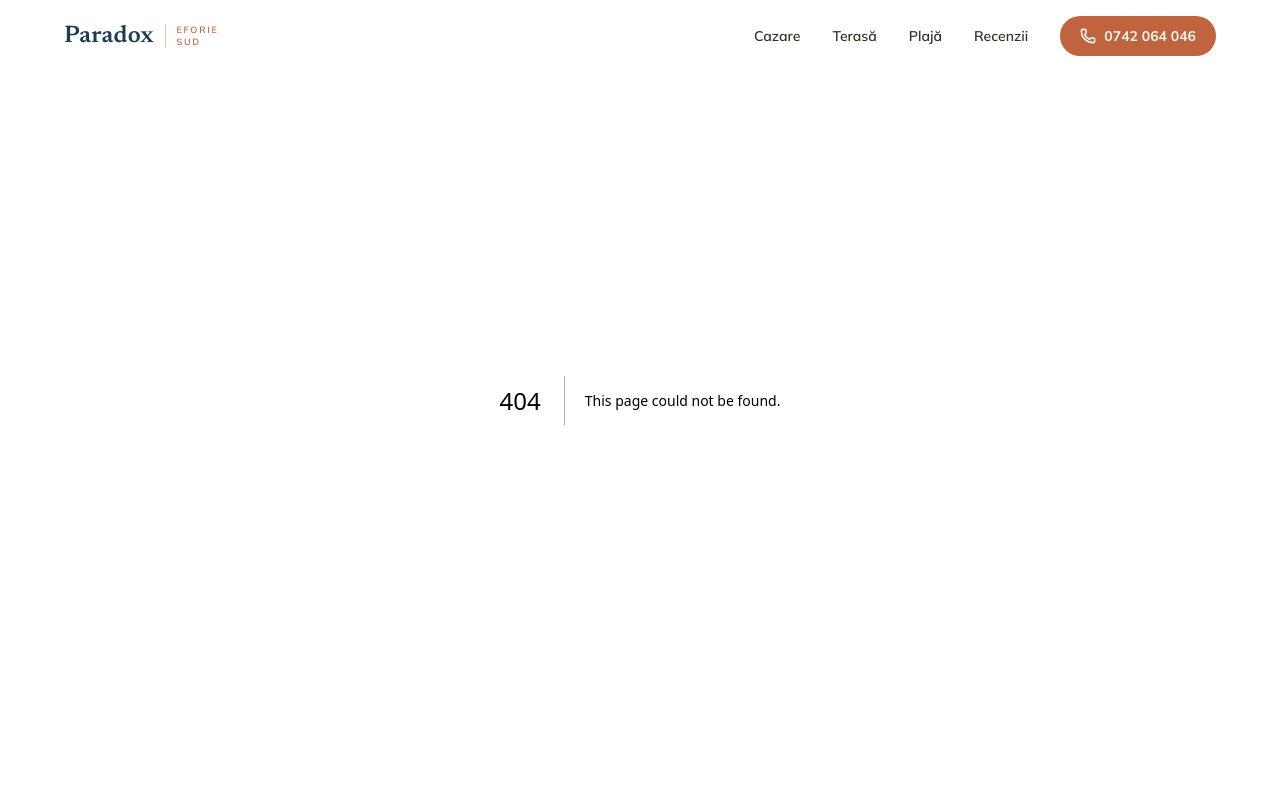
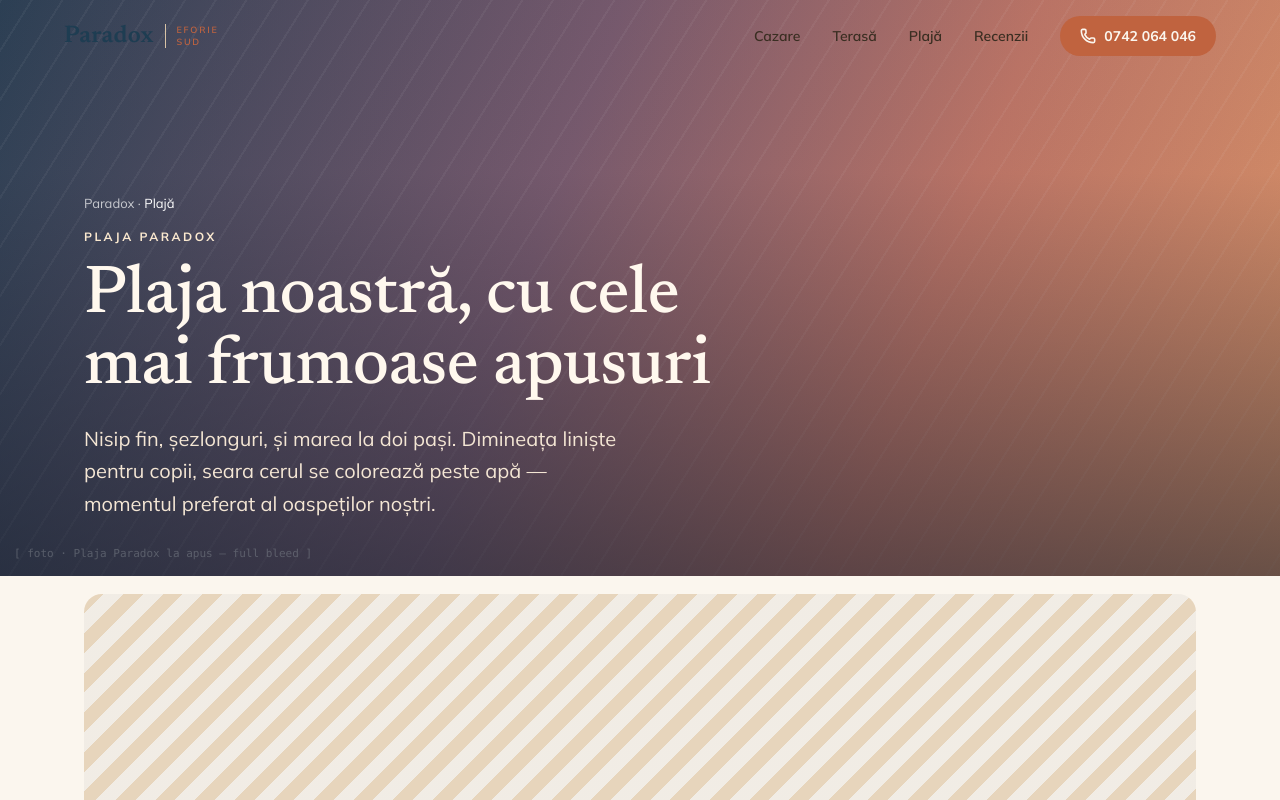
Before and after one commit to alexvieru1/paradox-eforie, a Next.js app: page /plaja in a window 1280 px wide. Before the commit this address had no page. Shown: the top 800 px of the page. Built offline with nearby package versions, Linux system fonts and the light colour scheme.

Commit message:
feat: add Plaja Paradox page (/plaja)
Co-Authored-By: Claude Opus 4.8 <noreply@anthropic.com>
Claude-Session: https://claude.ai/code/session_012TpaxkB8TNy2DpsZ779fGZ

```diff
--- /dev/null
+++ b/app/plaja/page.tsx
@@ -0,0 +1,108 @@
+import Link from "next/link";
+import { ArrowRight, MapPin } from "lucide-react";
+import { Gallery } from "@/components/sections/gallery";
+import { SiteFooter } from "@/components/sections/site-footer";
+import { MobileCallBar } from "@/components/sections/mobile-call-bar";
+import { PhotoPlaceholder, Eyebrow } from "@/components/ui/primitives";
+import { plaja } from "@/lib/content";
+
+export const metadata = {
+  title: "Plaja Paradox · Eforie Sud",
+  description: plaja.body,
+};
+
+export default function PlajaPage() {
+  return (
+    <main className="pb-24 lg:pb-0">
+      {/* hero band */}
+      <section className="relative flex min-h-[72vh] items-end overflow-hidden">
+        <div
+          aria-hidden
+          className="absolute inset-0"
+          style={{
+            backgroundImage:
+              "linear-gradient(110deg,#2E4257 0%,#7E5E72 42%,#C77A6A 70%,#E89B6C 100%)",
+          }}
+        >
+          <div
+            className="absolute inset-0"
+            style={{
+              backgroundImage:
+                "repeating-linear-gradient(122deg,rgba(255,255,255,.05) 0 2px,transparent 2px 26px)",
+            }}
+          />
+          <span className="absolute bottom-3.5 left-3.5 font-mono text-[11px] text-white/55">
+            [ foto · Plaja Paradox la apus — full bleed ]
+          </span>
+        </div>
+        <div
+          aria-hidden
+          className="absolute inset-0"
+          style={{
+            backgroundImage:
+              "linear-gradient(0deg,rgba(20,30,45,.6) 0%,rgba(20,30,45,.08) 70%)",
+          }}
+        />
+        <div className="relative z-10 mx-auto w-full max-w-[1240px] px-5 pb-[clamp(40px,7vh,72px)] pt-[clamp(120px,20vh,200px)] sm:px-8 lg:px-16">
+          <nav className="mb-4 text-[13px] text-white/70">
+            <Link href="/" className="hover:text-[#fbe9cf]">Paradox</Link> ·{" "}
+            <span className="text-white">Plajă</span>
+          </nav>
+          <Eyebrow className="mb-4 text-[#fbe9cf]">{plaja.eyebrow}</Eyebrow>
+          <h1 className="mb-5 max-w-[16ch] font-display text-[clamp(34px,6vw,68px)] font-medium leading-[1.04] tracking-[-0.5px] text-[#fff8ee] text-balance">
+            {plaja.heading}
+          </h1>
+          <p className="max-w-[46ch] text-[clamp(16px,2vw,20px)] leading-relaxed text-[#f4e6d4]">
+            {plaja.body}
+          </p>
+        </div>
+      </section>
+
+      <Gallery images={plaja.gallery} />
+
+      {/* location + CTA to cazare */}
+      <section className="bg-sand px-5 py-[clamp(48px,7vh,80px)] sm:px-8 lg:px-16">
+        <div className="mx-auto grid max-w-[1240px] items-center gap-[clamp(28px,5vw,56px)] lg:grid-cols-2">
+          <div>
+            <Eyebrow className="mb-3">Locație</Eyebrow>
+            <h2 className="mb-[18px] font-display text-[clamp(26px,3.5vw,40px)] font-medium tracking-[-0.4px] text-sea">
+              Marea, la doi pași
+            </h2>
+            <p className="mb-6 max-w-[42ch] text-base leading-relaxed text-body">
+              Plaja Paradox este în centrul stațiunii Eforie Sud, cu nisip fin și
+              cele mai frumoase apusuri de pe litoral.
+            </p>
+            <div className="mb-7 flex items-center gap-3 text-[15px] text-[#3a2e22]">
+              <span className="flex size-9 flex-none items-center justify-center rounded-full bg-surface text-terracotta">
+                <MapPin className="size-4" />
+              </span>
+              {plaja.address}
+            </div>
+
+            <div className="rounded-[18px] bg-surface p-6 shadow-[0_1px_3px_rgba(60,40,20,.08)]">
+              <Eyebrow className="mb-2">{plaja.cta.eyebrow}</Eyebrow>
+              <h3 className="mb-2.5 font-display text-[clamp(20px,2.5vw,28px)] font-medium tracking-[-0.2px] text-sea">
+                {plaja.cta.heading}
+              </h3>
+              <p className="mb-5 max-w-[44ch] text-[15px] leading-relaxed text-body">
+                {plaja.cta.body}
+              </p>
+              <Link
+                href={plaja.cta.href}
+                className="inline-flex items-center gap-2 rounded-full bg-terracotta px-[26px] py-3.5 text-[15px] font-bold text-white transition-transform hover:-translate-y-0.5"
+              >
+                {plaja.cta.label} <ArrowRight className="size-4" />
+              </Link>
+            </div>
+          </div>
+          <div className="relative aspect-[4/3] overflow-hidden rounded-[18px] shadow-[0_12px_32px_rgba(60,40,20,.12)]">
+            <PhotoPlaceholder label="hartă · Google Maps embed" className="absolute inset-0" stripe="#e6decb" />
+          </div>
+        </div>
+      </section>
+
+      <SiteFooter />
+      <MobileCallBar reserveHref="/#cazare" reserveLabel="Vezi cazarea" />
+    </main>
+  );
+}
```
